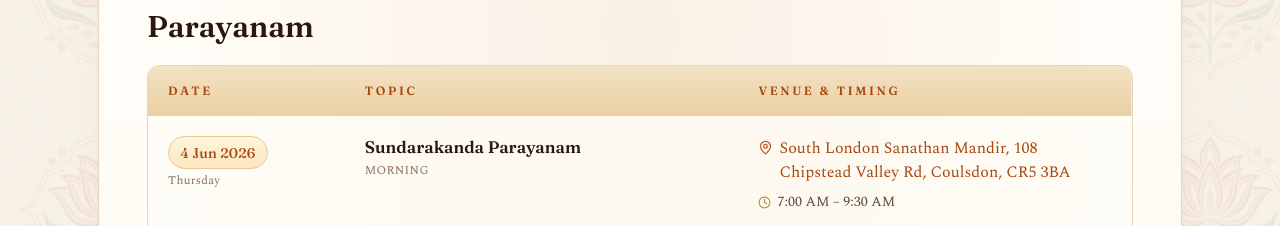
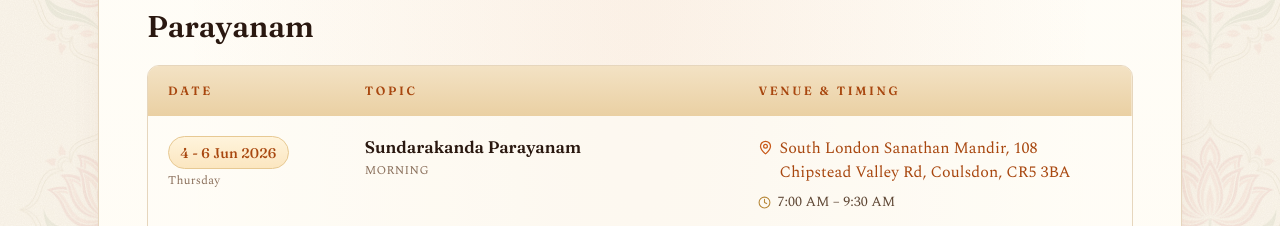
Before and after one commit to citruswhale/Ranganji_uktour, a React (Create React App) app in the folder frontend/: page / in a window 1280 px wide. Shown: the part 2320-2546 px from the top of the page. Built offline with nearby package versions, Linux system fonts and the light colour scheme.

Commit message:
poster dat grouping

```diff
--- a/frontend/src/components/Gallery.jsx
+++ b/frontend/src/components/Gallery.jsx
@@ -51,7 +51,14 @@ const generateShareMessage = (posterIndex) => {
 
   let message = `Dr. Ranganji's UK Tour 2026 - Stories that inspire, values that transform\n\n`;
   message += `Topic: ${event.topic}\n\n`;
-  message += `Date: ${event.date}`;
+
+  // Special case: poster 8 shows 4 - 6 Jun
+  let eventDate = event.date;
+  if (posterIndex === 7) {
+    eventDate = "4 - 6 Jun 2026";
+  }
+
+  message += `Date: ${eventDate}`;
   if (event.session) {
     message += ` (${event.session})`;
   }
--- a/frontend/src/data/events.js
+++ b/frontend/src/data/events.js
@@ -6,7 +6,7 @@ import { map } from "zod/v4-mini";
 export const events = [
   {
     id: 1,
-    date: "4 Jun 2026",
+    date: "4 - 6 Jun 2026",
     day: "Thursday",
     session: "Morning",
     time: "7:00 AM – 9:30 AM",
```
